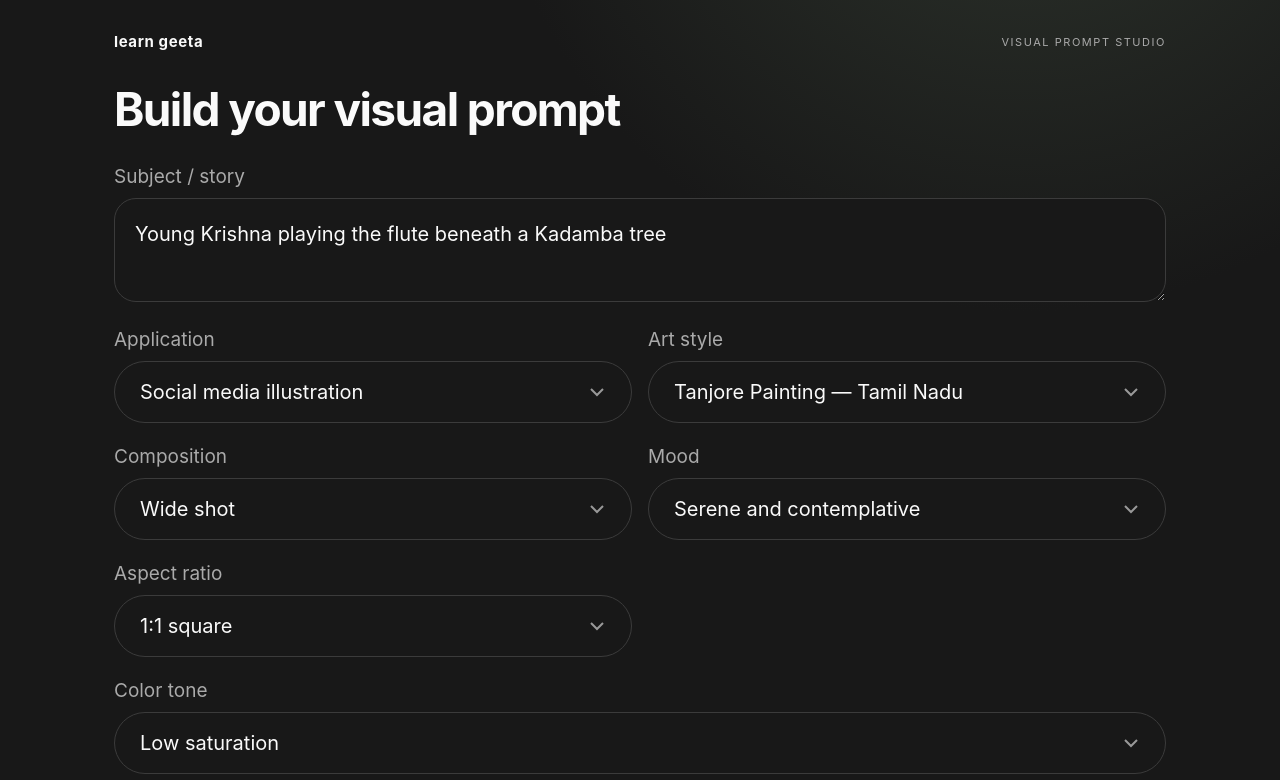
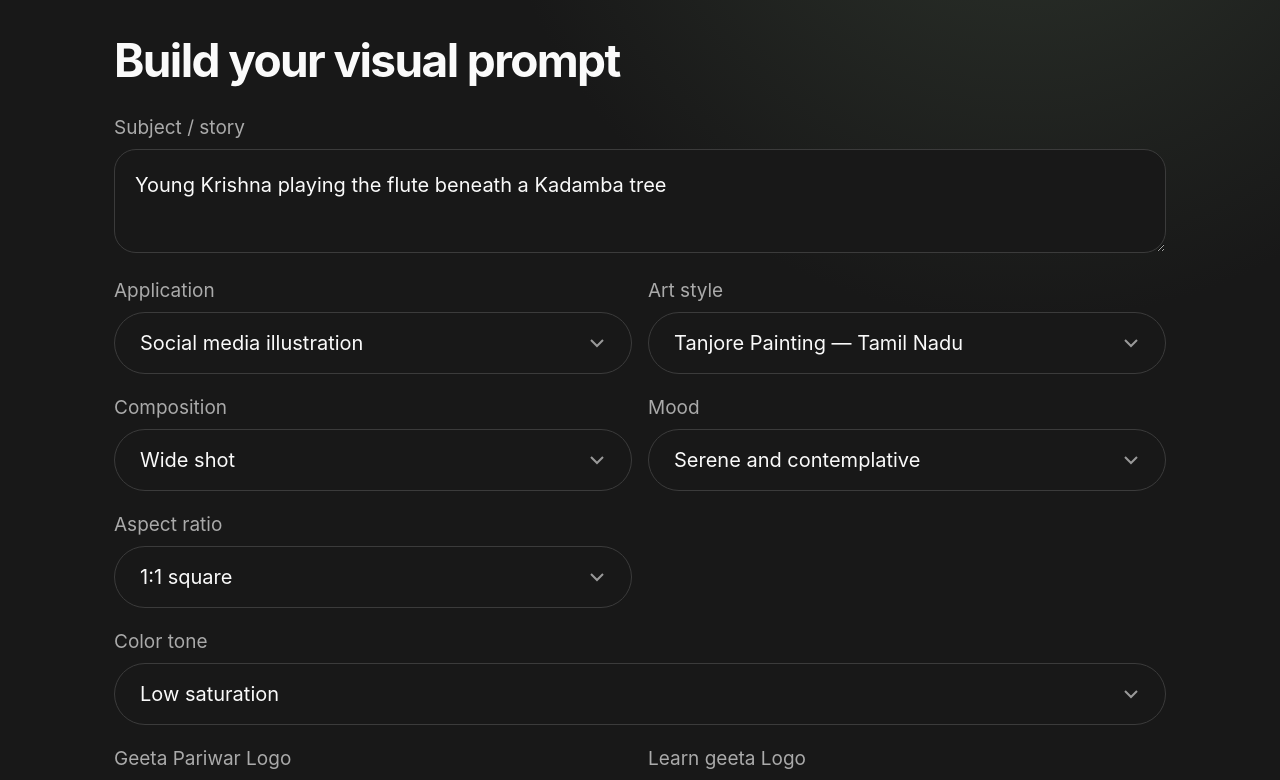
Before and after one commit to StudiovitaminD/svd_lgds, a Next.js app in the folder visual-prompt-generator-next/: page / in a window 1280 px wide. Shown: the top 780 px of the page. Built offline with nearby package versions, Linux system fonts and the light colour scheme.

Commit message:
style: remove prompt studio header

```diff
--- a/visual-prompt-generator-next/app/page.tsx
+++ b/visual-prompt-generator-next/app/page.tsx
@@ -93,7 +93,6 @@ export default function Home() {
   };
 
   return <main>
-    <header><span className="brand">learn geeta</span><span className="tag">Visual prompt studio</span></header>
     <h1>Build your visual prompt</h1>
     <form onSubmit={(event) => event.preventDefault()}>
       <div className="full"><label htmlFor="subject">Subject / story</label><textarea id="subject" name="subject" value={values.subject} onChange={update} placeholder="Describe the scene you want to create…" /></div>
```
